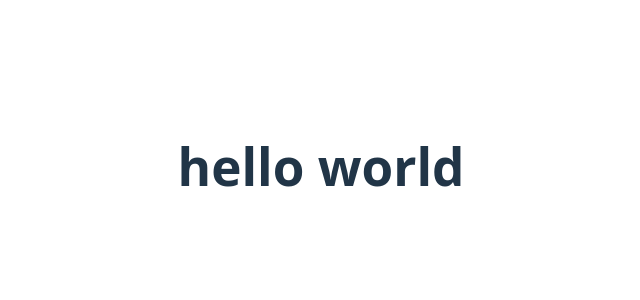
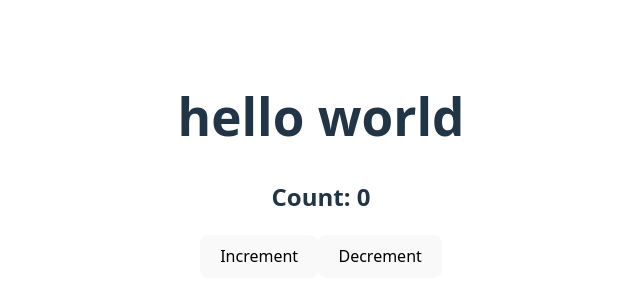
Before and after one commit to vishal-miriyala-2006/React-ci-ci-setup, a React app: page / in a window 1280 px wide. Shown: the part 234-534 px from the top of the page, without its empty margins (319-959 px from the left). Built offline with nearby package versions, Linux system fonts and the light colour scheme; the HTML template or start-up script is replaced by a standard one.

Commit message:
updated App.jsx

```diff
--- a/src/App.jsx
+++ b/src/App.jsx
@@ -1,10 +1,20 @@
 import './App.css'
+import { useState } from 'react'
 
 function App() {
+  const [count, setCount] = useState(0)
+
+  const increment = () => setCount(count + 1)
+  const decrement = () => setCount(count - 1)
 
   return (
     <>
       <h1>hello world</h1>
+      <div className="counter">
+        <h2>Count: {count}</h2>
+        <button onClick={increment}>Increment</button>
+        <button onClick={decrement}>Decrement</button>
+      </div>
     </>
   )
 }
```
